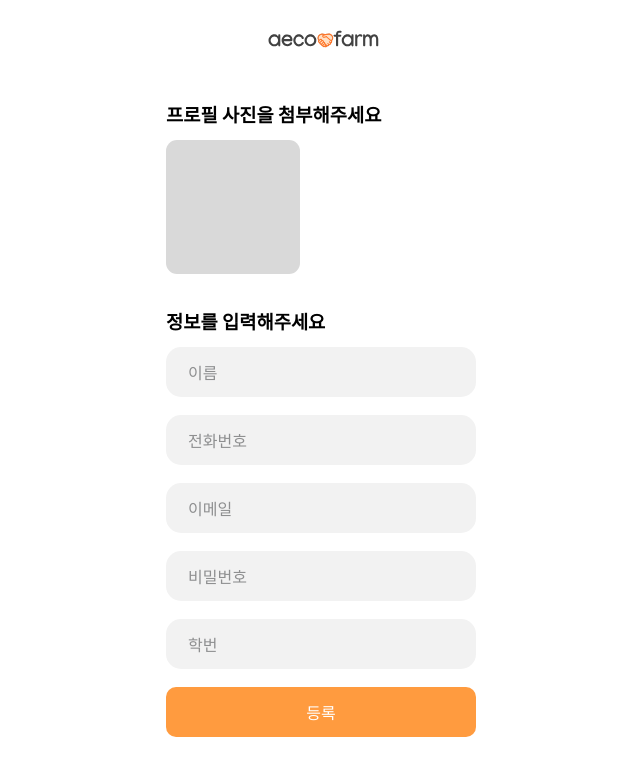
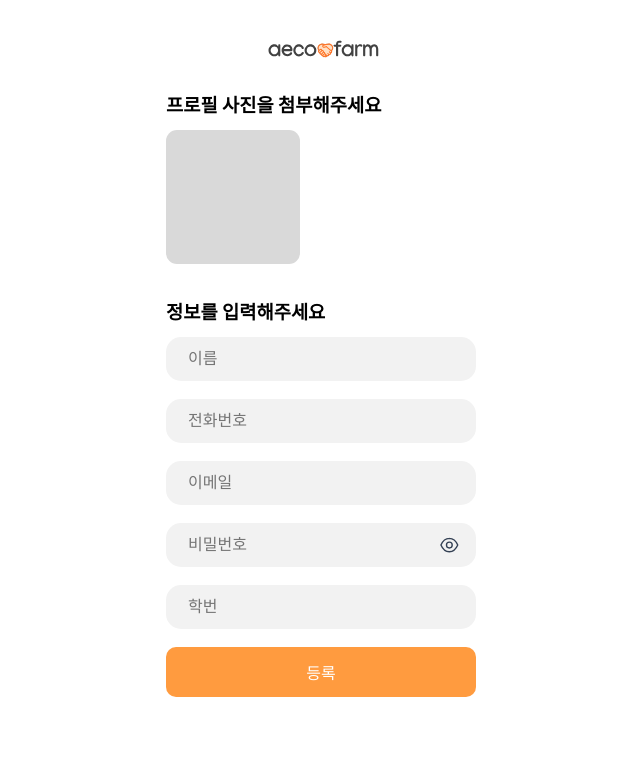
Before and after one commit to enunsnv/aecofarm-FE, a Next.js app: page /sign-up in a window 1280 px wide. Shown: the top 776 px of the page, without its empty margins (256-896 px from the left). Built offline with nearby package versions, Linux system fonts and the light colour scheme.

Commit message:
💫 인트로 네비게이션 재설정 및 추가
intro - login - signup 네비게이션 설정

```diff
--- a/src/app/sign-up/page.tsx
+++ b/src/app/sign-up/page.tsx
@@ -5,7 +5,7 @@ import OrangeButton from '@/components/OrangeButton';
 import { useRouter } from 'next/navigation';
 
 const HeaderLogo = styled.img`
-  padding: 30px 20px;
+  padding: 40px 20px 10px;
   margin-left: 100px;
 `;
 
@@ -35,7 +35,7 @@ const ButtonContainer = styled.div`
   flex-direction: column;
 `;
 
-const Button = styled.button`
+const Button = styled.input`
   width: 310px;
   padding: 13px 22px;
   border-radius: 15px;
@@ -44,6 +44,22 @@ const Button = styled.button`
   background-color: #F2F2F2;
   font-size: 16px;
   text-align: left;
+`;
+
+
+
+const PasswordInputContainer = styled.div`
+  position: relative;
+  width: 310px;
+  display: flex;
+  align-items: center;
+`;
+
+
+const PasswordIcon = styled.img`
+  position: absolute;
+  right: 15px;
+  width: 23px;
 `;
 
 const SignUpPage = () => {
@@ -62,11 +78,22 @@ const SignUpPage = () => {
 
       <TextContainer>정보를 입력해주세요</TextContainer>
       <ButtonContainer>
-        <Button> 이름 </Button>
-        <Button> 전화번호 </Button>
-        <Button> 이메일 </Button>
-        <Button> 비밀번호 </Button>
-        <Button> 학번 </Button>
+        <Button type='text' placeholder="이름"/>
+        <Button type='tel' placeholder="전화번호"/>
+        <Button type='email' placeholder="이메일"/>
+        <PasswordInputContainer>
+            <Button type="password" placeholder="비밀번호"></Button>
+            <PasswordIcon src="/img/pw-eye.svg" alt="Password Icon" />
+          </PasswordInputContainer>
+        <Button
+          type="number"
+          placeholder="학번"
+          onKeyDown={(e) => {
+            if (e.key === '.' || e.key === '-' || e.key === '+' || e.key === 'e') {
+              e.preventDefault();
+            }
+          }}
+        />
         <OrangeButton text='등록' onClick={handleClick} ></OrangeButton>
       </ButtonContainer>
 
```
Also changed, not shown: src/app/login/page.tsx (+9 -3 lines).
